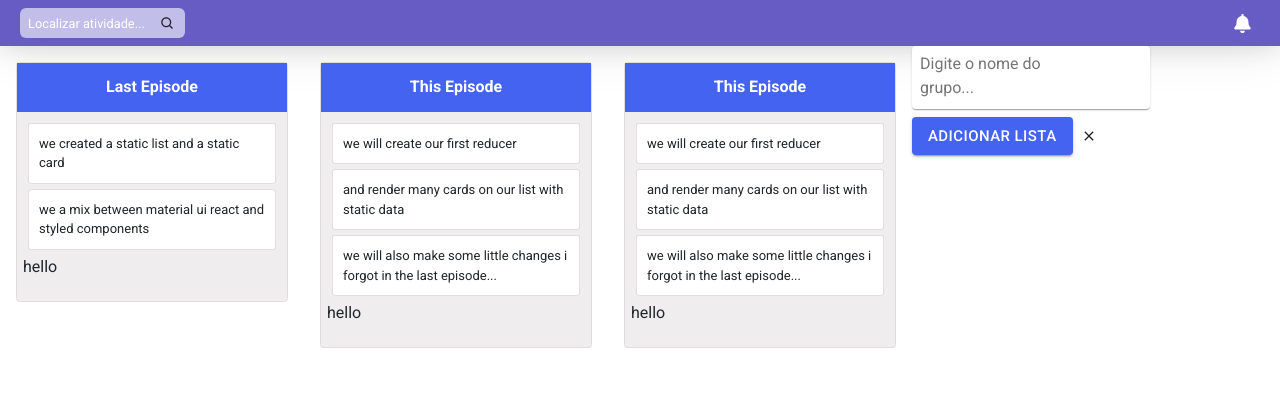
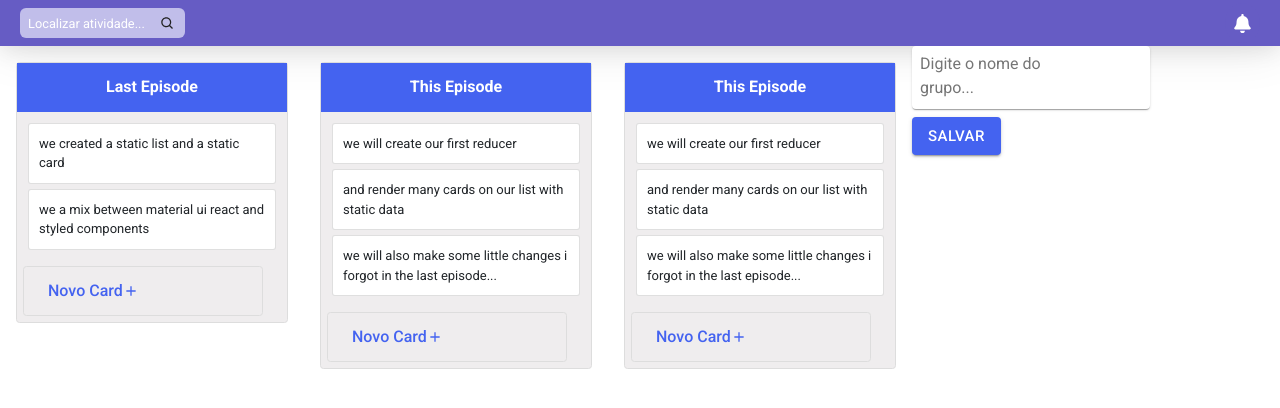
Before and after one commit to wilson-castro/task-controller, a React (Create React App) app in the folder frontend/: page / in a window 1280 px wide. Both pictures are taken after a click on the element "Novo Grupo". Shown: the top 408 px of the page. Built offline with nearby package versions, Linux system fonts and the light colour scheme.

Commit message:
Refatoração 3 do layout e implementação dos popup's

```diff
--- a/frontend/package.json
+++ b/frontend/package.json
@@ -21,6 +21,7 @@
     "react-redux": "^7.2.5",
     "react-scripts": "4.0.3",
     "react-textarea-autosize": "^8.3.3",
+    "reactjs-popup": "^2.0.5",
     "redux": "^4.1.1",
     "shortid": "^2.2.16",
     "styled-components": "^5.3.1",
--- a/frontend/src/backend/services/api.js
+++ b/frontend/src/backend/services/api.js
@@ -8,11 +8,13 @@ export function loadLists() {
         {
           id: 0,
           text: "we created a static list and a static card",
-          dataDeadline: "14/02/2002"
+          dataDeadline: "14/02/2002",
+          completed: false
         }, {
           id: 1,
           text: "we a mix between  material ui  react and styled components",
-          dataDeadline: ""
+          dataDeadline: "",
+          completed: true
         }
       ]
     },
@@ -23,15 +25,18 @@ export function loadLists() {
         {
           id: 0,
           text: "we will create our first reducer",
-          dataDeadline: "14/02/2002"
+          dataDeadline: "14/02/2002",
+          completed: false
         }, {
           id: 1,
           text: "and render many cards  on our list with static data",
-          dataDeadline: ""
+          dataDeadline: "",
+          completed: false
         }, {
           id: 2,
           text: "we will also make some little changes  i forgot  in the last episode...",
-          dataDeadline: ""
+          dataDeadline: "",
+          completed: true
         }
       ]
     },
@@ -42,15 +47,20 @@ export function loadLists() {
         {
           id: 0,
           text: "we will create our first reducer",
-          dataDeadline: "14/02/2002"
+          dataDeadline: "14/02/2002",
+          completed: true
+
         }, {
           id: 1,
           text: "and render many cards  on our list with static data",
-          dataDeadline: ""
+          dataDeadline: "",
+          completed: true
+
         }, {
           id: 2,
           text: "we will also make some little changes  i forgot  in the last episode...",
-          dataDeadline: ""
+          dataDeadline: "",
+          completed: false
         }
       ]
     },
--- a/frontend/src/components/Main/styles.js
+++ b/frontend/src/components/Main/styles.js
@@ -4,5 +4,4 @@ export const Container = styled.div`
   height: 92%;
   display: flex;
   overflow-x: auto;
-
 `;
--- a/frontend/src/components/template/ActionButton.jsx
+++ b/frontend/src/components/template/ActionButton.jsx
@@ -1,71 +1,136 @@
 import React, { Component } from "react";
-import { MdAdd, MdClose } from "react-icons/md";
-import Card from '@material-ui/core/Card';
-import TextArea from "react-textarea-autosize";
-import Button from '@material-ui/core/Button'
+import styled from 'styled-components';
 
-import { StyledActionButton, styles } from "../../styles/ActionButton";
+import { MdAdd } from "react-icons/md";
+
+import AddCardPopup from "./AddCardPopup";
+import AddGroupButton from "./AddGroupButton";
 
 class ActionButton extends Component {
-
+  constructor(props) {
+    super(props)
+    this.keyHandler = this.keyHandler.bind(this)
+  }
   state = {
     formOpen: false,
-    text: ""
+    modalOpen: false,
+    text: "",
   }
 
+  //CACTHER KEY
+  keyHandler(event) {
+    if (event.key === 'Enter') {
+      console.log(this.state.text);
+    } else if (event.key === 'Escape') {
+
+    }
+
+  }
+
+  //MODAL STATE
   openForm = () => {
     this.setState({ formOpen: true })
   }
   closeForm = () => {
     this.setState({ formOpen: false })
   }
+  openModal = () => {
+    this.setState({ modalOpen: true })
+  }
+  closeModal = () => {
+    this.setState({ modalOpen: false })
+  }
 
+  //CHANGE THE INPUT CONTROLLED COMPONENT
   handleInputChange = event => (
     this.setState({ text: event.target.value })
   )
 
+  //ADD BUTTON CARD OR GRUP
   renderAddButton = () => {
     const { list } = this.props;
 
     const buttonText = list ? "Novo Grupo" : "Novo Card";
 
-    return list ?
-      (<StyledActionButton
+    //CHECK IF DO ADD GROUP/LIST OR CARD
+    return (
+      //ADD GROUP/LIST  OR CARDS
+      <StyledAddButton
         onClick={this.openForm}
         className="OpenForButtonGroup">
         <p>{buttonText}</p>
         <MdAdd color="rgb(68, 99, 240)" />
-      </StyledActionButton>) : <p>hello</p>;
-  };
+      </StyledAddButton>)
+
+  }
 
   renderForm = () => {
     const { list } = this.props
 
+    //Check for set the text
     const placeholder = list ? "Digite o nome do grupo..." : "Digite o card..."
-    const buttonTitle = list ? "Adicionar lista" : "Adicionar card"
+    const buttonTitle = list ? "Salvar" : "Adicionar card"
 
-    return <div>
-      <Card style={styles.cardStyleContainer}>
-        <TextArea
-          placeholder={placeholder}
-          autoFocus
-          onBlur={this.closeForm}
-          value={this.state.text}
-          onChange={this.handleInputChange}
-          style={styles.styleTextArea}
-        />
-      </Card>
-      <div style={styles.formButtonGroup}>
-        <Button variant="contained" style={styles.buttonStyleContainer}>
-          {buttonTitle}
-        </Button>
-        <MdClose style={{ marginLeft: 8, cursor: "pointer" }} />
-      </div>
-    </div>
+    //Test if do add a group or add a card
+    return list ? (
+      <AddGroupButton
+        placeholder={placeholder}
+        onBlur={this.closeForm}
+        value={this.state.text}
+        onChange={this.handleInputChange}
+        onKeyUp={this.keyHandler}
+        buttonTitle={buttonTitle} />
+    ) : (
+      <AddCardPopup placeholder={placeholder}
+        onBlur={this.closeForm}
+        value={this.state.text}
+        onChange={this.handleInputChange}
+      />
+    )
   }
   render() {
     return this.state.formOpen ? this.renderForm() : this.renderAddButton();
   }
 }
 
+// STYLED COMPONENTS
+const StyledAddButton = styled.div`
+
+  display: flex;
+  align-items: center;
+
+  height: 36px;
+  width: 240px;
+  margin-top: 1rem;
+  padding: 1.5rem;
+
+  cursor: pointer;
+  border: 1px solid rgb(221, 221, 221);
+  border-radius: 3.5px;
+
+  background-color: rgb(239, 237, 238);
+  color: rgb(68, 99, 240);
+  font-weight: 500;
+
+  min-height: 32px;
+
+  transition: background-color 85ms ease-in, opacity 40ms ease-in,
+    border-color 85ms ease-in;
+
+  :hover,:focus{
+    background-color: rgb(229, 227, 218);
+  }
+  :focus{
+      outline: none;
+  }
+  :active{
+    transform: scale(95%);
+  }
+
+  p{ margin: 0}
+`;
+// END STYLED COMPONENTS
+
+
+// EXPORT COMPONENT
 export default ActionButton;
--- /dev/null
+++ b/frontend/src/components/template/AddCardPopup.jsx
@@ -0,0 +1,51 @@
+import * as React from 'react';
+import Button from '@material-ui/core/Button';
+import Dialog from '@material-ui/core/Dialog';
+import DialogActions from '@material-ui/core/DialogActions';
+import DialogContent from '@material-ui/core/DialogContent';
+import DialogTitle from '@material-ui/core/DialogTitle';
+import Card from '@material-ui/core/Card';
+import TextArea from "react-textarea-autosize";
+
+import { styles } from "../../styles/ButtonStyles";
+
+export default function AddCardPopup(props) {
+  const [open, setOpen] = React.useState(false);
+
+  React.useEffect(() => {
+    handleClickOpen()
+  }, [])
+
+  const handleClickOpen = () => {
+    setOpen(true);
+  };
+
+  const handleClose = () => {
+    setOpen(false);
+    setTimeout(props.onBlur, 100)
+
+  };
+
+  return (
+    <Dialog open={open} onClose={handleClose} >
+      <div style={styles.stylePopup.content}>
+        <DialogTitle style={styles.stylePopup.title}>Digite a atividade</DialogTitle>
+        <DialogContent  >
+          <Card style={styles.cardStyleContainer}>
+            <TextArea
+              placeholder={props.placeholder}
+              autoFocus
+              value={props.value}
+              onChange={props.onChange}
+              style={styles.styleTextArea}
+            />
+          </Card>
+        </DialogContent>
+        <DialogActions>
+          <Button style={styles.stylePopup.dialogActions} onClick={handleClose}>Cancelar</Button>
+          <Button style={styles.stylePopup.dialogActions} onClick={handleClose}>Salvar</Button>
+        </DialogActions>
+      </div>
+    </Dialog>
+  );
+}
--- /dev/null
+++ b/frontend/src/components/template/AddGroupButton.jsx
@@ -0,0 +1,30 @@
+import React from 'react';
+import Card from '@material-ui/core/Card';
+import TextArea from "react-textarea-autosize";
+import Button from '@material-ui/core/Button'
+
+import { styles } from "../../styles/ButtonStyles";
+function AddGroupButton(props) {
+  return (
+    <div>
+      <Card style={styles.cardStyleContainer}>
+        <TextArea
+          placeholder={props.placeholder}
+          autoFocus
+          onBlur={props.onBlur}
+          value={props.value}
+          onChange={props.onChange}
+          onKeyUp={props.onKeyUp}
+          style={styles.styleTextArea}
+        />
+      </Card>
+      <div style={styles.formButtonGroup}>
+        <Button variant="contained" style={styles.buttonStyleContainer}>
+          {props.buttonTitle}
+        </Button>
+      </div>
+    </div>
+  )
+}
+
+export default AddGroupButton;
--- a/frontend/src/styles/ActionButton.js
+++ /dev/null
@@ -1,65 +0,0 @@
-import styled from 'styled-components';
-
-export const StyledActionButton = styled.div`
-
-  display: flex;
-  align-items: center;
-
-  height: 36px;
-  width: 240px;
-  margin-top: 1rem;
-  padding: 1.5rem;
-
-  cursor: pointer;
-  border: 1px solid rgb(221, 221, 221);
-  border-radius: 3.5px;
-
-  background-color: rgb(239, 237, 238);
-  color: rgb(68, 99, 240);
-  font-weight: 500;
-
-  min-height: 32px;
-
-  transition: background-color 85ms ease-in, opacity 40ms ease-in,
-    border-color 85ms ease-in;
-
-  :hover,:focus{
-    background-color: rgb(229, 227, 218);
-  }
-  :focus{
-      outline: none;
-  }
-  :active{
-    transform: scale(95%);
-  }
-
-  p{ margin: 0}
-`;
-
-export const styles = {
-  styleTextArea: {
-    resize: "none",
-    with: "100%",
-    outline: "none",
-    border: "none",
-    overflow: "hidden",
-  },
-  cardStyleContainer: {
-    minHeigth: 80,
-    minWidth: 238,
-    padding: "6px 8px 2px",
-  },
-  buttonStyleContainer: {
-    color: "white",
-    backgroundColor: "rgb(68, 99, 240)",
-    fontSize: 15,
-    border: "none",
-    textDecoration: "none"
-  },
-  formButtonGroup: {
-    marginTop: 8,
-    display: "flex",
-    alignItems: "center"
-  }
-
-}
--- /dev/null
+++ b/frontend/src/styles/ButtonStyles.js
@@ -0,0 +1,42 @@
+
+export const styles = {
+  stylePopup: {
+    title: {
+      marginBottom: 20,
+      paddingBottom: 8,
+      borderBottom: "1px solid white",
+      color: "white"
+    },
+    content: {
+      backgroundColor: "rgb(68, 99, 240)"
+    }, dialogActions: {
+      color: "white",
+      outline: "none",
+    }
+  },
+  styleTextArea: {
+    resize: "none",
+    with: "100%",
+    outline: "none",
+    border: "none",
+    overflow: "hidden",
+  },
+  cardStyleContainer: {
+    minHeigth: 80,
+    minWidth: 238,
+    padding: "6px 8px 2px",
+  },
+  buttonStyleContainer: {
+    color: "white",
+    backgroundColor: "rgb(68, 99, 240)",
+    fontSize: 15,
+    border: "none",
+    textDecoration: "none"
+  },
+  formButtonGroup: {
+    marginTop: 8,
+    display: "flex",
+    alignItems: "center"
+  }
+
+}
```
Also changed, not shown: frontend/src/components/Cards/ActivityCard.jsx (+1 -17 lines), frontend/src/components/Cards/styles.js (deleted, +0 -25 lines), frontend/src/styles/AddGroupButton.js (added), 1 other file (tests, documents, lock files or other folders).
